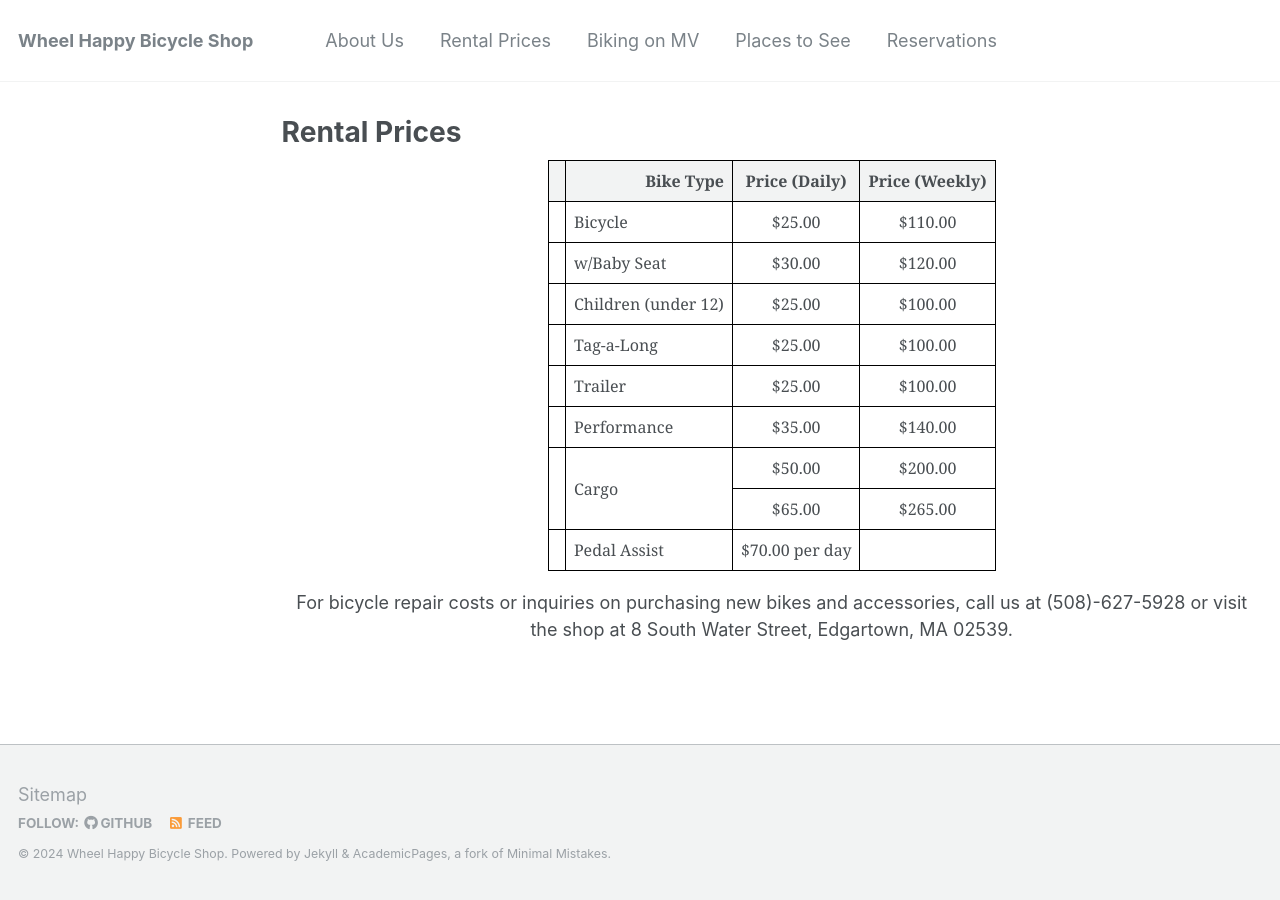
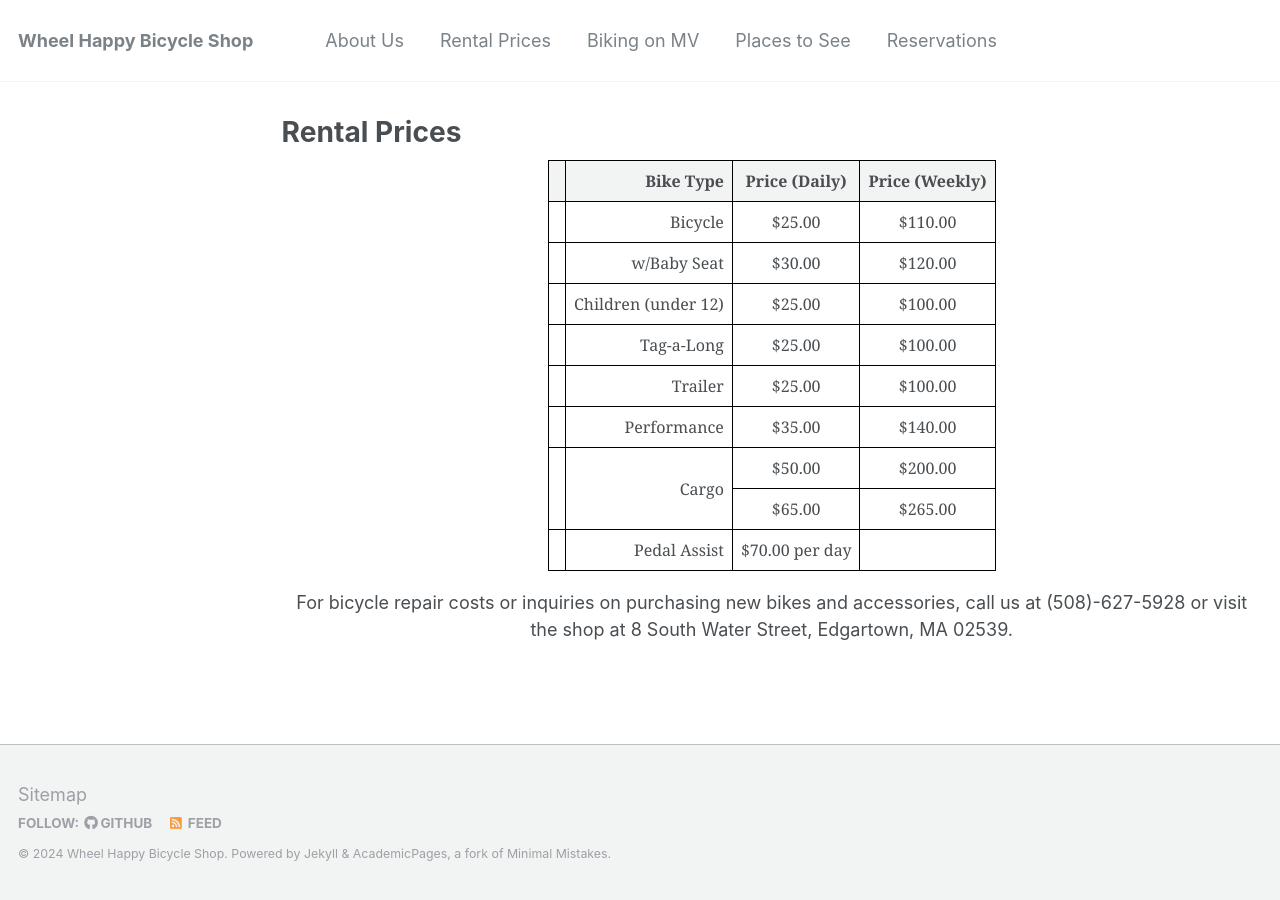
Before and after one commit to wheelhappybicycles/wheelhappybicycles.github.io, a Jekyll site: the page built from _pages/rental_prices.md, in a window 1280 px wide. Built offline with Jekyll 4.4.1, drawn with Linux system fonts in a browser that asks for light colours.

Commit message:
Update rental_prices.md

```diff
--- a/_pages/rental_prices.md
+++ b/_pages/rental_prices.md
@@ -24,6 +24,10 @@ author_profile: false
   .type-column {
     text-align: right;
   }
+  .image-column img {
+    height: 20px; /* Adjust the height of the image */
+    vertical-align: middle; /* Align the image vertically with the text */
+  }
 </style>
 
 <table>
@@ -38,43 +42,43 @@ author_profile: false
   <tbody>
     <tr>
       <td></td>
-      <td>Bicycle</td>
+      <td class="type-column">Bicycle</td>
       <td class="price-column">&dollar;25.00</td>
       <td class="price-column">&dollar;110.00</td>
     </tr>
     <tr>
-      <td></td>
-      <td>w/Baby Seat</td>
+      <td class="image-column"><img src="place_holder_white.png" alt=""></td>
+      <td class="type-column">w/Baby Seat</td>
       <td class="price-column">&dollar;30.00</td>
       <td class="price-column">&dollar;120.00</td>
     </tr>
     <tr>
-      <td></td>
-      <td>Children (under 12)</td>
+      <td class="image-column"><img src="place_holder_white.png" alt=""></td>
+      <td class="type-column">Children (under 12)</td>
       <td class="price-column">&dollar;25.00</td>
       <td class="price-column">&dollar;100.00</td>
     </tr>
     <tr>
-      <td></td>
-      <td>Tag-a-Long</td>
+      <td class="image-column"><img src="place_holder_white.png" alt=""></td>
+      <td class="type-column">Tag-a-Long</td>
       <td class="price-column">&dollar;25.00</td>
       <td class="price-column">&dollar;100.00</td>
     </tr>
     <tr>
-      <td></td>
-      <td>Trailer</td>
+      <td class="image-column"><img src="place_holder_white.png" alt=""></td>
+      <td class="type-column">Trailer</td>
       <td class="price-column">&dollar;25.00</td>
       <td class="price-column">&dollar;100.00</td>
     </tr>
     <tr>
-      <td></td>
-      <td>Performance</td>
+      <td class="image-column"><img src="place_holder_white.png" alt=""></td>
+      <td class="type-column">Performance</td>
       <td class="price-column">&dollar;35.00</td>
       <td class="price-column">&dollar;140.00</td>
     </tr>
     <tr>
-      <td rowspan="2"></td>
-      <td rowspan="2">Cargo</td>
+      <td rowspan="2" class="image-column"></td>
+      <td rowspan="2" class="type-column">Cargo</td>
       <td class="price-column">&dollar;50.00</td>
       <td class="price-column">&dollar;200.00</td>
     </tr>
@@ -83,8 +87,8 @@ author_profile: false
       <td class="price-column">&dollar;265.00</td>
     </tr>
     <tr>
-      <td></td>
-      <td>Pedal Assist</td>
+      <td class="image-column"><img src="place_holder_white.png" alt=""></td>
+      <td class="type-column">Pedal Assist</td>
       <td class="price-column">&dollar;70.00 per day</td>
       <td></td>
     </tr>
```
